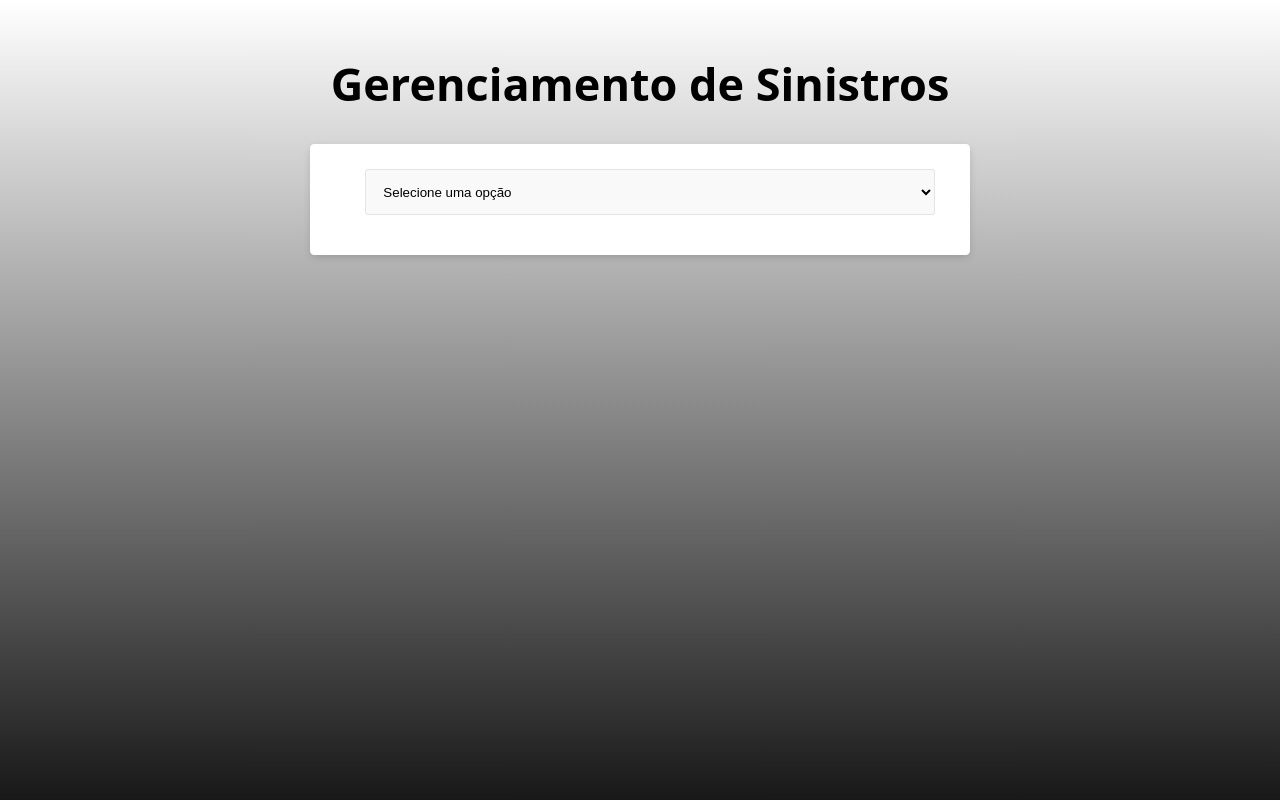
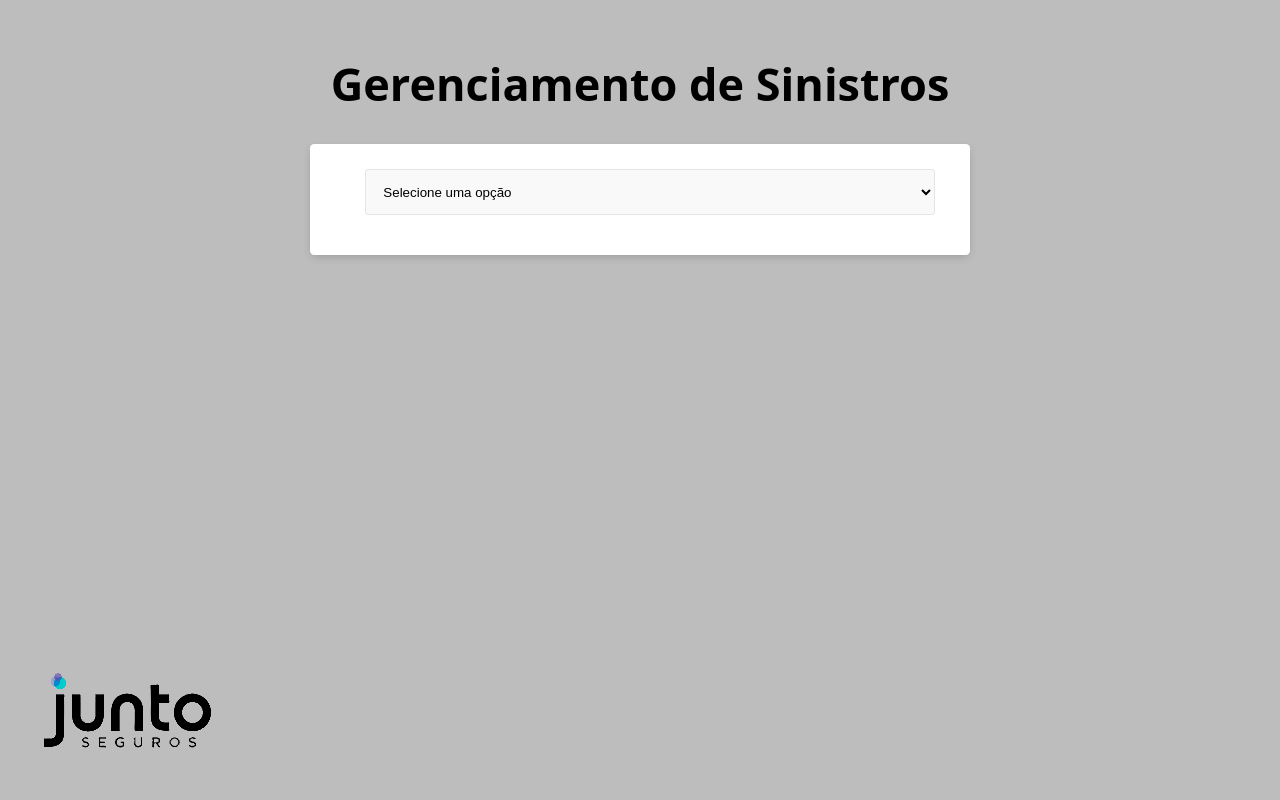
Before and after one commit to SamuelMauli/pre-hackathon-, a plain HTML site: page index.html in a window 1280 px wide. Drawn offline with Linux system fonts and the light colour scheme.

Commit message:
atualização 4

```diff
--- a/estilo.css
+++ b/estilo.css
@@ -3,11 +3,20 @@ body {
     font-family: "Open Sans", "Helvetica Neue", Helvetica, Arial, sans-serif;
     font-size: 15px;
     color: #000000;
-    background: linear-gradient(to bottom, rgb(255, 255, 255), rgb(24, 24, 24));
-    background-size: cover; /* Adiciona esta linha */
-    background-attachment: fixed; /* Adiciona esta linha */
+    background-color: rgb(189, 189, 189);
 }
 
+img {
+    animation: ladoSecao .5s ease-in-out forwards;
+    max-width: 100%;
+    border-radius: 4px;
+    filter: blur(0);
+    position: fixed;
+    left: -15px;
+    bottom: -15px;
+
+    grid-row: auto;
+}
 
   h1 {
     color: rgb(0, 0, 0);
--- a/index.html
+++ b/index.html
@@ -11,6 +11,9 @@
     <header>
         <h1>Gerenciamento de Sinistros</h1>
     </header>
+
+    <img src="Logo.png" alt="Logo">
+
     <div class="container">
         <select id="sinistroOptions">
             <option value="">Selecione uma opção</option>
```
